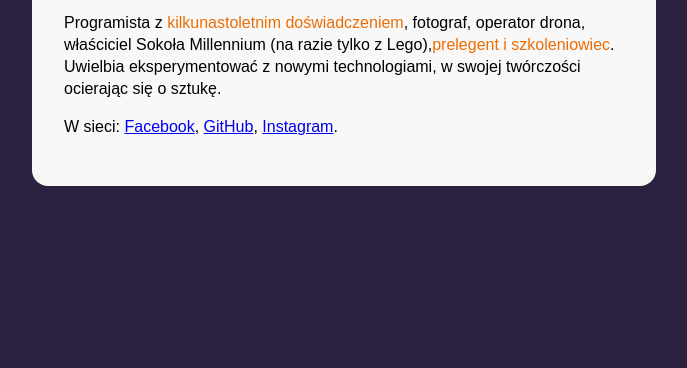
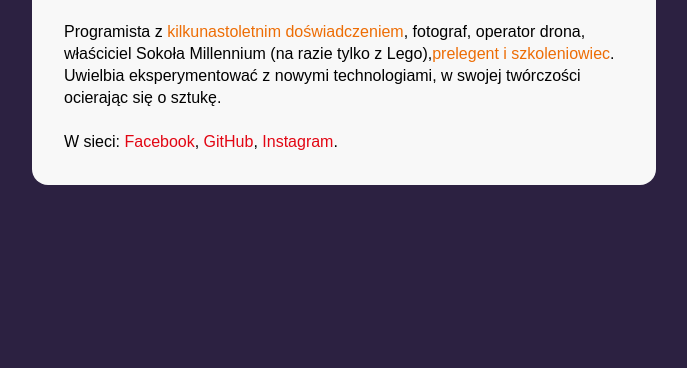
Before and after one commit to krzysztof-dudek/business-card, a plain HTML site: page index.html in a window 1280 px wide. Shown: the part 432-800 px from the top of the page, without its empty margins (296-983 px from the left). Drawn offline with Linux system fonts and the light colour scheme.

Commit message:
person content styles

```diff
--- a/index.html
+++ b/index.html
@@ -19,14 +19,18 @@
           <h1 class="person__name">Imię i nazwisko</h1>
           <p class="person__position">stanowisko</p>
         </header>
-        <p class="person__description">
-          Programista z <strong class="special">kilkunastoletnim doświadczeniem</strong>, fotograf, operator
-          drona, właściciel Sokoła Millennium (na razie tylko z Lego),<strong class="special">prelegent
-          i szkoleniowiec</strong>. Uwielbia eksperymentować z nowymi technologiami, w
-          swojej twórczości ocierając się o sztukę.
+        <p class="person__description person__description--with-margin">
+          Programista z
+          <strong class="special">kilkunastoletnim doświadczeniem</strong>,
+          fotograf, operator drona, właściciel Sokoła Millennium (na razie tylko
+          z Lego),<strong class="special">prelegent i szkoleniowiec</strong>.
+          Uwielbia eksperymentować z nowymi technologiami, w swojej twórczości
+          ocierając się o sztukę.
         </p>
         <p class="person__description">
-          W sieci: <a class="person__link" href="#">Facebook</a>, <a class="person__link" href="#">GitHub</a>, <a class="person__link" href="#">Instagram</a>.
+          W sieci: <a class="person__link" href="#">Facebook</a>,
+          <a class="person__link" href="#">GitHub</a>,
+          <a class="person__link" href="#">Instagram</a>.
         </p>
       </article>
     </main>
--- a/style.css
+++ b/style.css
@@ -32,6 +32,20 @@ body {
 .person__description {
   font-style: 16px;
   line-height: 22px;
+  margin: 0;
+}
+
+.person__description--with-margin {
+  margin-bottom: 22px;
+}
+
+.person__info {
+  margin-bottom: 24px;
+}
+
+.person__link {
+  color: #E20613;
+  text-decoration: none;
 }
 
 
```
